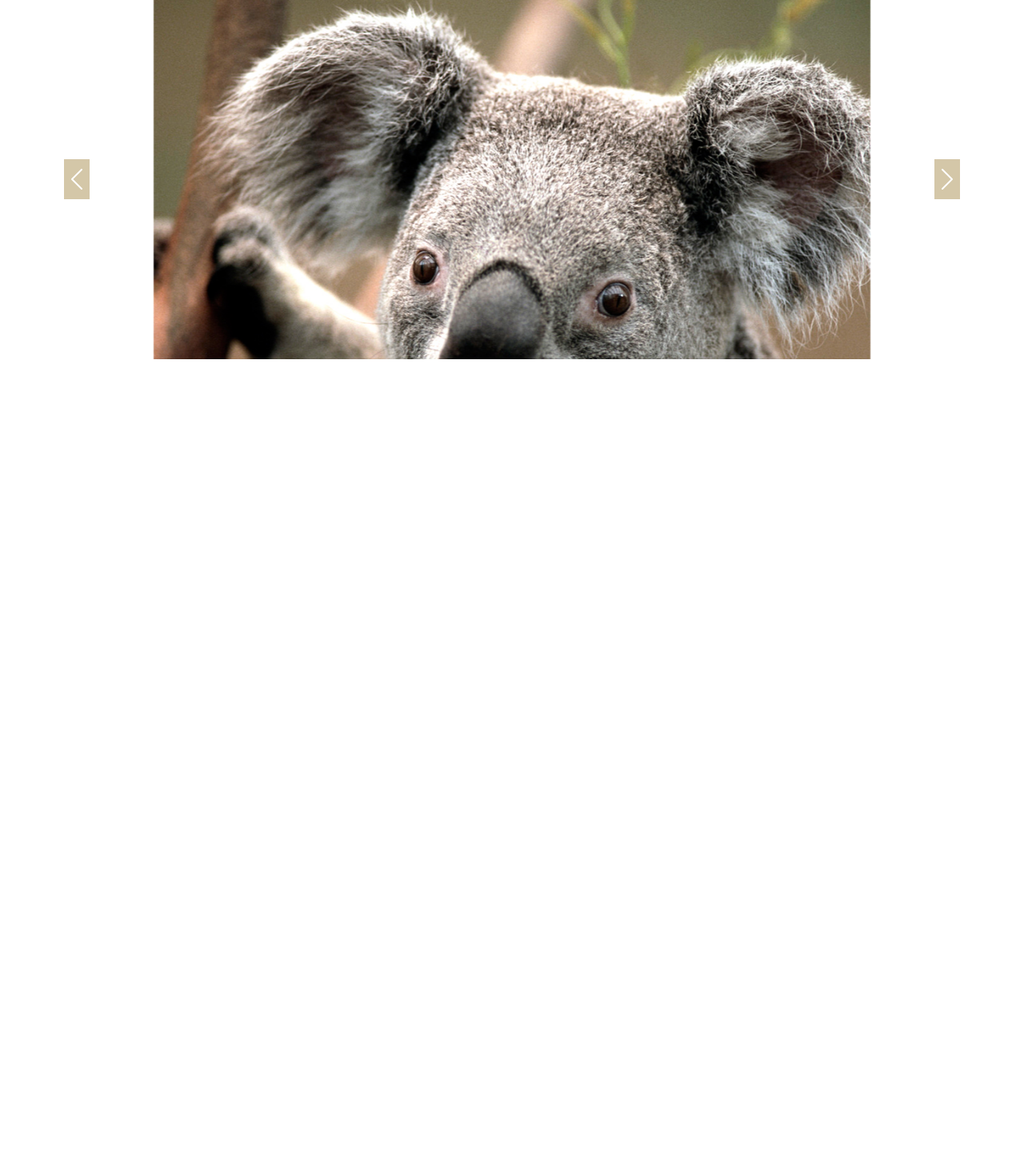
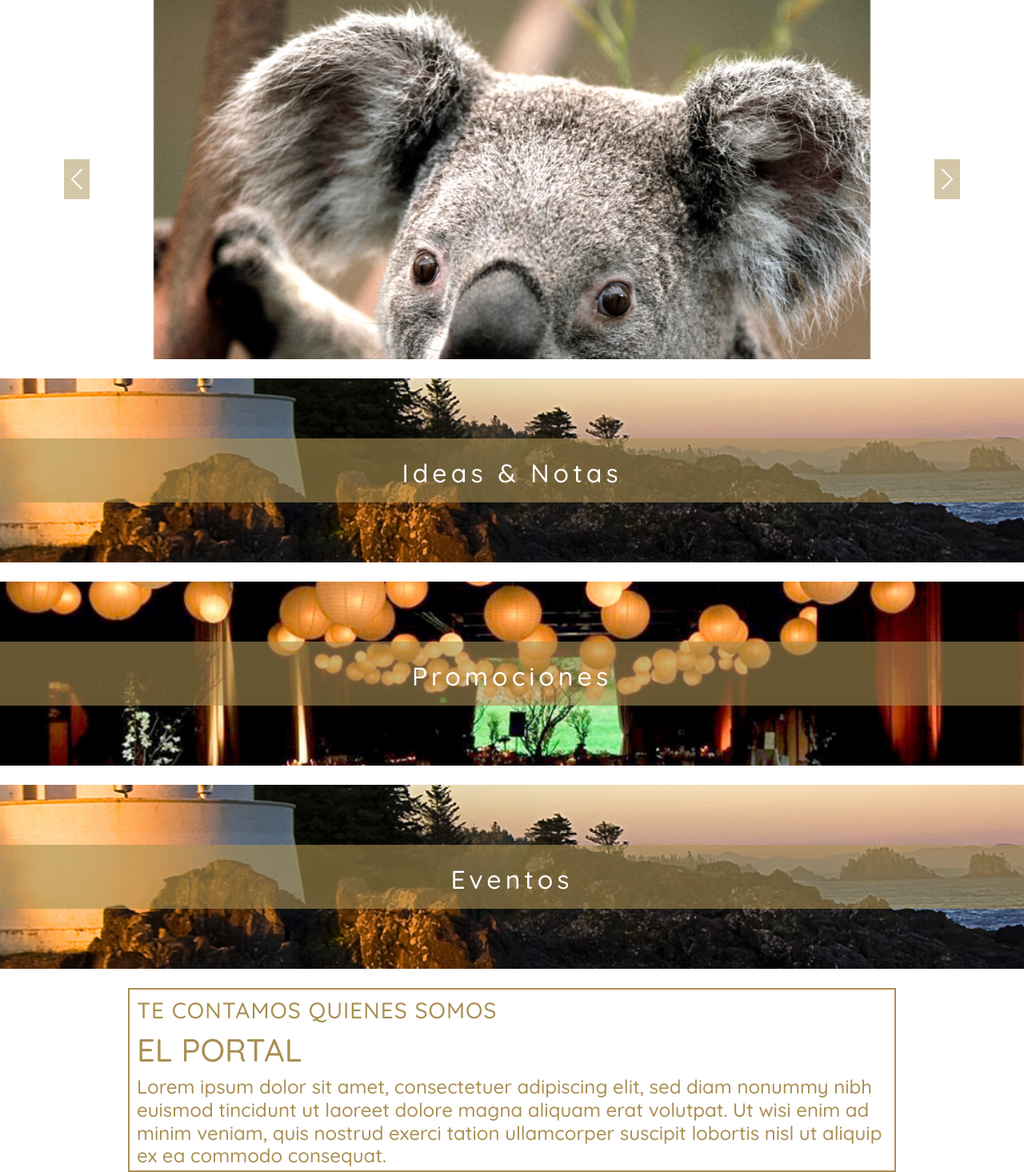
Before and after one commit to francofonceca/Portal-de-Eventos, a PHP site: page / in a window 1280 px wide. Shown: the part 630-2095 px from the top of the page at 80% size. Before the commit the page ends 1079 px from the top, so only its background shows below. Run offline with PHP 8.4, Linux system fonts and the light colour scheme; some libraries are stand-ins or nearby versions.

Commit message:
teminando ultimos dos bloques de la pagina home, solo falta footer

```diff
--- a/css/index.css
+++ b/css/index.css
@@ -26,8 +26,11 @@
 		.h345{height: 340px}
 		.h300{height:300px}
 		.h200{height:230px}
+		.h-200p{height:200px}
 		.h100{height:220px;}
 		.h100j{height:130px;}
+		.h-100p{height: 100px!important;}
+		.h-80{height: 80px!important;}
 		.h-50p{height: 50px!important;}
 .publi{width:80%; height:80%;}
 /******************* COLORES *******************/
@@ -175,6 +178,9 @@ input {
 	margin: 0px auto!important;
 }
 
+.margin-auto{
+	margin:0px auto!important
+}
 @media screen and (max-width:850px){
 	.h100j{
 		height: 200px;
--- a/index.html
+++ b/index.html
@@ -59,7 +59,6 @@
                 <div class="carousel-item inner-item" >
                     <img src="img/origen.jpg" class="d-block  img-carousel"  alt="...">
                 </div>
-            </div>
                 <a class="carousel-control-prev" href="#carouselExampleControls" role="button" data-bs-slide="prev">
                 <span class="oro100 carousel-control-prev-icon h-50p" style="margin-left:0px!important" aria-hidden="true" ></span>
                 <span class="visually-hidden">Previous</span>
@@ -70,7 +69,41 @@
                 </a>
             </div>
         </div>
+        <br />
+		<div class="centrar h200 oh img1">
+			<div class=" h-80 col-12 oh oro60 ">
+                <br>
+				<h2 class="centrar top margin-auto">Ideas & Notas</h2>
+			</div>
+		</div>
+        <br />
+		<div class="centrar h200 oh img2">
+			<div class=" h-80 col-12 oh oro60 ">
+                <br>
+				<h2 class="centrar top margin-auto">Promociones</h2>
+			</div>
+		</div>
+        <br />
+		<div class="centrar h200 oh img1">
+			<div class=" h-80 col-12 oh oro60 ">
+                <br>
+				<h2 class="centrar top margin-auto">Eventos</h2>
+			</div>
+        </div>
+        <br>
+        <div class="col-9 h200 blanco ma center">
+			<div class=" col-12 h100 fl blanco p-2">
+                <h3 class="toro"> TE CONTAMOS QUIENES SOMOS</h3>
+                <h1 class="toro"> EL PORTAL </h1>
+                <h4 class="toro">Lorem ipsum dolor sit amet, consectetuer adipiscing elit, sed diam nonummy
+                    nibh euismod tincidunt ut laoreet dolore magna aliquam erat volutpat. Ut wisi
+                    enim ad minim veniam, quis nostrud exerci tation ullamcorper suscipit lobortis
+                    nisl ut aliquip ex ea commodo consequat.</h4>
+			</div>
+        </div>
 
+
+    </div>
     <script src="https://cdn.jsdelivr.net/npm/@popperjs/core@2.5.4/dist/umd/popper.min.js" integrity="sha384-q2kxQ16AaE6UbzuKqyBE9/u/KzioAlnx2maXQHiDX9d4/zp8Ok3f+M7DPm+Ib6IU" crossorigin="anonymous"></script>
     <script src="https://cdn.jsdelivr.net/npm/bootstrap@5.0.0-beta1/dist/js/bootstrap.min.js" integrity="sha384-pQQkAEnwaBkjpqZ8RU1fF1AKtTcHJwFl3pblpTlHXybJjHpMYo79HY3hIi4NKxyj" crossorigin="anonymous"></script>
 </body>
```
Lines whose indentation alone changed are shown as unchanged.
